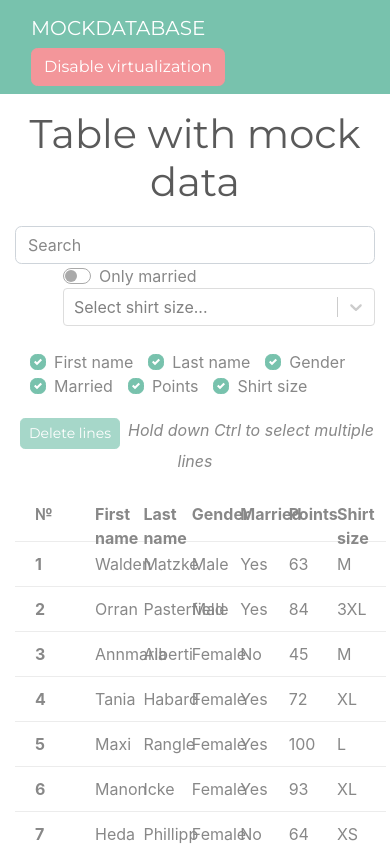
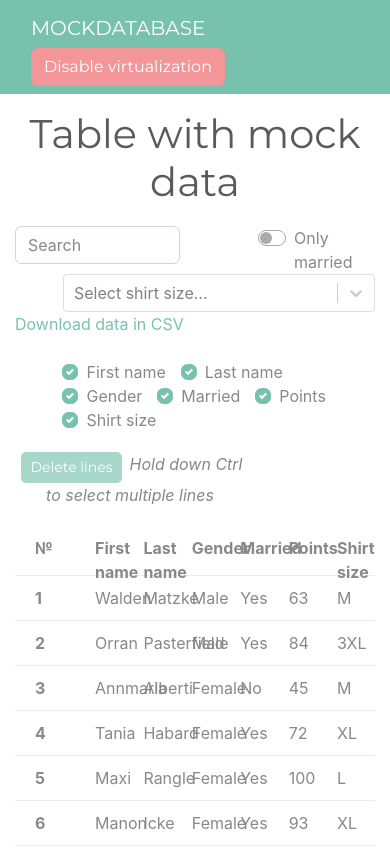
Before and after one commit to mesmeri/datagrid, a React (Create React App) app: page / in a window 390 px wide. Shown: the top 848 px of the page. Built offline with nearby package versions, Linux system fonts and the light colour scheme.

Commit message:
feat: implement downloading

```diff
--- a/package.json
+++ b/package.json
@@ -8,13 +8,15 @@
     "@testing-library/user-event": "^7.1.2",
     "lodash": "^4.17.15",
     "react": "^16.13.0",
+    "react-csv": "^1.1.2",
     "react-dom": "^16.13.0",
     "react-redux": "^7.2.0",
     "react-scripts": "3.4.0",
     "react-select": "^3.0.8",
     "react-window": "^1.8.5",
     "redux": "^4.0.5",
-    "redux-devtools-extension": "^2.13.8"
+    "redux-devtools-extension": "^2.13.8",
+    "thunk": "0.0.1"
   },
   "scripts": {
     "start": "react-scripts start",
--- a/src/components/control-bar/control-bar.js
+++ b/src/components/control-bar/control-bar.js
@@ -4,29 +4,33 @@ import ToggleMarried from './toggle-married/toggle-married'
 import SelectShirtSize from './select-shirt-size/select-shirt-size'
 import DeleteRowsBtn from './delete-rows-btn/delete-rows-btn'
 import HideColumnsPanel from './hide-columns-panel/hide-columns-panel'
+import DownloadBtn from './download-btn/download-btn'
 
 import './control-bar.css'
 
-const ControlBar = () => {
+const ControlBar = ({ displayData }) => {
 
 	return (
-		<div className="mb-4">
+		<div className="mb-4 d-flex flex-column" >
 			<div className="row mb-4">
-	  			<div className="col-md-2">
+	  			<div className="col-6 col-md-2">
 	  				<Search />
 	  			</div>
-	  			<div className="col-md-2">
+	  			<div className="col-6 col-md-2">
 	  				<ToggleMarried />
 	  			</div>
-	  			<div className="col-md-4">
+	  			<div className="col-12 col-md-4">
 	  				<SelectShirtSize />
 	  			</div>
+		  		<div className="col-8 offset-md-2 col-md-2">
+		  			<DownloadBtn />
+				</div>
 	  		</div>
 	  		<div className="row">
-	  			<div className="col-md-6">
+	  			<div className="col-10 offset-1 col-md-6 offset-md-0">
 	  				<HideColumnsPanel />
 	  			</div>
-	  			<div className="col-md-4">
+	  			<div className="col-8 col-md-4 align-items-center mb-0">
 	  				<DeleteRowsBtn />
 	  			</div>
 	  		</div>
--- /dev/null
+++ b/src/components/control-bar/download-btn/download-btn.js
@@ -0,0 +1,32 @@
+import React from 'react'
+import { CSVLink } from 'react-csv'
+import { connect } from 'react-redux'
+import getDisplayData from '../../../reducers/selectors'
+
+const allHeaders = [
+  { label: "First Name", key: "firstName" },
+  { label: "Last Name", key: "lastName" },
+  { label: "Gender", key: "gender" },
+  { label: "Married", key: "isMarried" },
+  { label: "Points", key: "points" },
+  { label: "Shirt size", key: "shirtSize" }
+]
+
+const DownloadBtn = ({ displayData, hiddenColumns }) => {
+	const headers = allHeaders.filter(el => !hiddenColumns.includes(el.key))
+
+	return (
+		<CSVLink data={displayData} headers={headers}>
+		  Download data in CSV
+		</CSVLink>
+	)
+}
+
+const mapStateToProps = (state) => {
+	return {
+		displayData: getDisplayData(state),
+		hiddenColumns: state.hiddenColumns,
+	}
+}
+
+export default connect(mapStateToProps)(DownloadBtn)
--- a/src/components/table/table.css
+++ b/src/components/table/table.css
@@ -1,3 +1,7 @@
+.table-container {
+	overflow-x: scroll
+}
+
 .table-wrapper {
 	display: flex;
 	justify-content: center;
--- a/src/components/table/table.js
+++ b/src/components/table/table.js
@@ -16,11 +16,11 @@ const Table = ({ displayData, virtualization }) => {
 	}
 
 	return (
-		<>
-		{ displayData.length === 0 ? < NoData /> : virtualization ?
-				<VirtualizedTable data={displayData} /> :
-				<NativeTable data={displayData} />}
-		</>
+		<div className="table-container">
+			{ displayData.length === 0 ? < NoData /> : virtualization ?
+					<VirtualizedTable data={displayData} /> :
+					<NativeTable data={displayData} />}
+		</div>
 	)
 }
 
```
